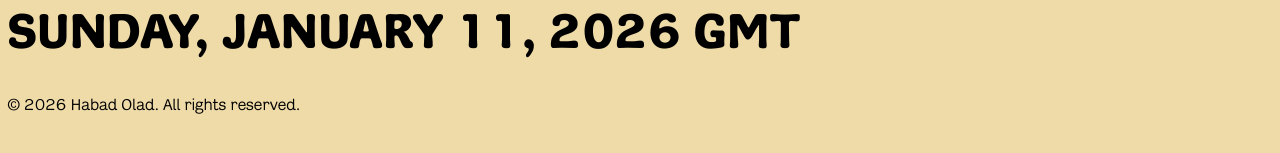
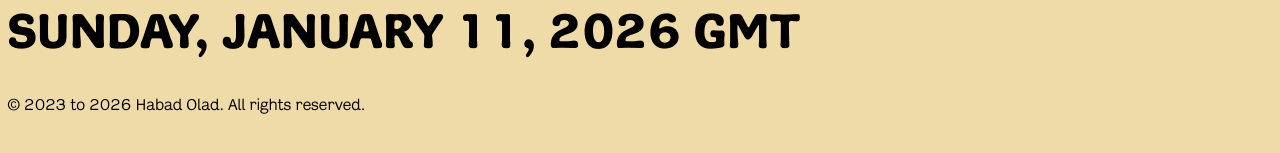
Before and after one commit to HabadOlad/habadolad.github.io, a Jekyll site: the page built from index.html, in a window 1280 px wide. Shown: the part 382-535 px from the top of the page. Built offline with Jekyll 4.4.1, drawn with Linux system fonts in a browser that asks for light colours.

```diff
--- a/_layouts/default.html
+++ b/_layouts/default.html
@@ -21,6 +21,10 @@
     <link
       href="{{ '/assets/css/firstSiteStyling.css' | relative_url }}"
       rel="stylesheet" />
+
+    <link
+      rel="icon"
+      href="{{ '/assets/images/mestaringatarainbow.jpeg' | relative_url }}" />
   </head>
 
   <body class="{{ page.body_class }}">
@@ -46,9 +50,7 @@
 
     {{ content }}
 
-    <footer id="footer">
-      <p>© 2025 Habad Olad. All rights reserved.</p>
-    </footer>
+    <footer id="footer"></footer>
 
     <script src="{{ '/assets/scripts/firstWebsiteJS.js' | relative_url }}"></script>
   </body>
--- a/assets/scripts/firstWebsiteJS.js
+++ b/assets/scripts/firstWebsiteJS.js
@@ -1,5 +1,5 @@
 const footer = document.getElementById("footer");
-footer.innerHTML = `<footer> &copy; ${new Date().getFullYear()} Habad Olad. All rights reserved.</footer>`;
+footer.innerHTML = `<footer> &copy; 2023 to ${new Date().getFullYear()} Habad Olad. All rights reserved.</footer>`;
 
 document.addEventListener("DOMContentLoaded", function () {
   const trigger = document.getElementById("click-word");
```
